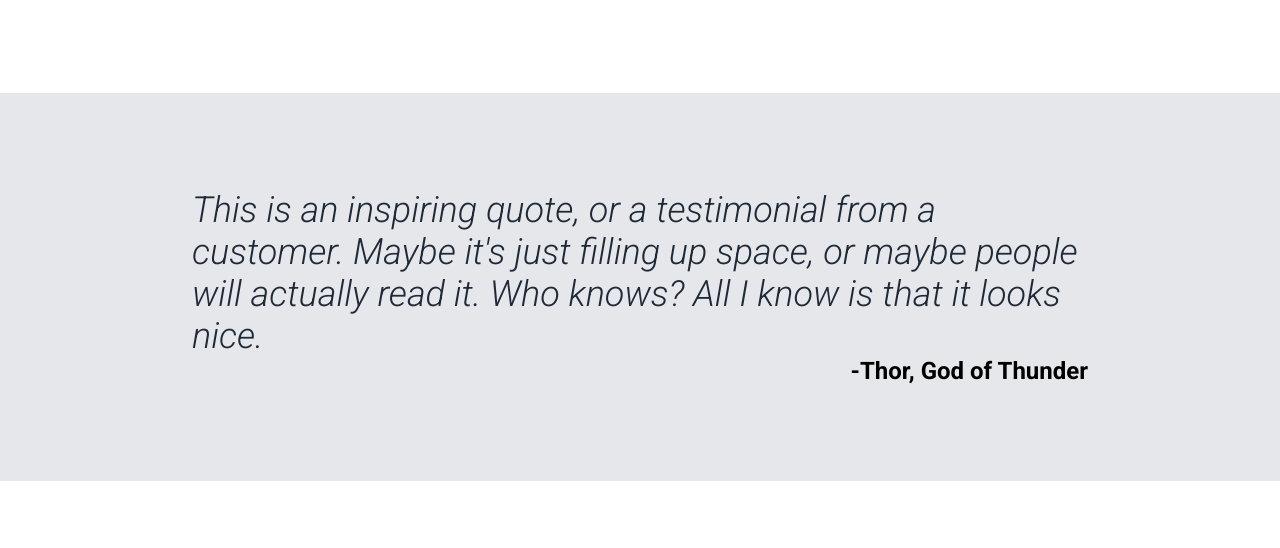
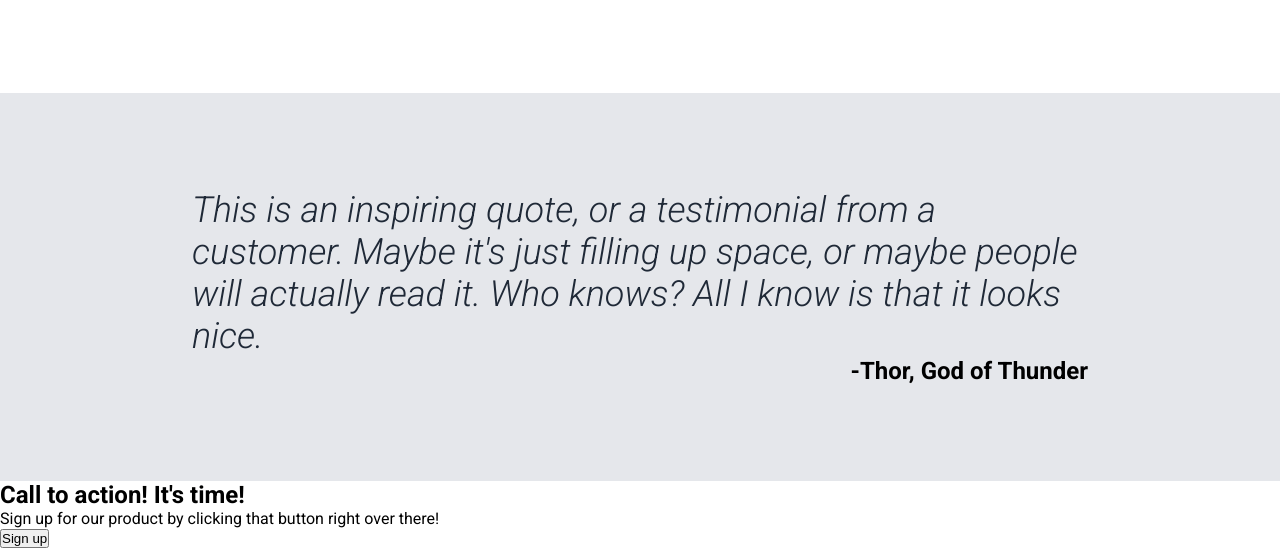
Before and after one commit to pyctal/landing-page, a plain HTML site: page index.html in a window 1280 px wide. Shown: the part 717-1265 px from the top of the page. Before the commit the page ends 1198 px from the top, so only its background shows below. Drawn offline with Linux system fonts and the light colour scheme.

Commit message:
Add all placeholder content for CTA section

```diff
--- a/index.html
+++ b/index.html
@@ -91,5 +91,14 @@
       </p>
       <p class="citation">-Thor, God of Thunder</p>
     </div>
+
+    <!-- Call to action section -->
+    <div class="call-to-action-section">
+      <div class="banner">
+        <h2>Call to action! It's time!</h2>
+        <p>Sign up for our product by clicking that button right over there!</p>
+        <button>Sign up</button>
+      </div>
+    </div>
   </body>
 </html>
```
